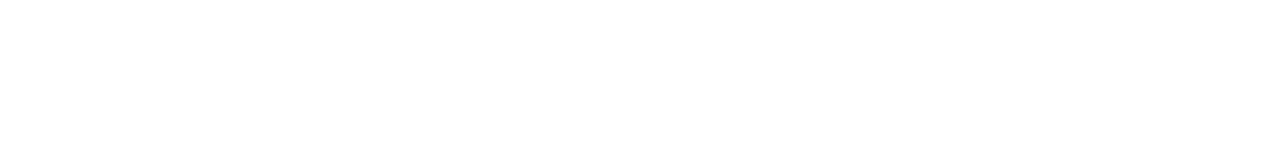
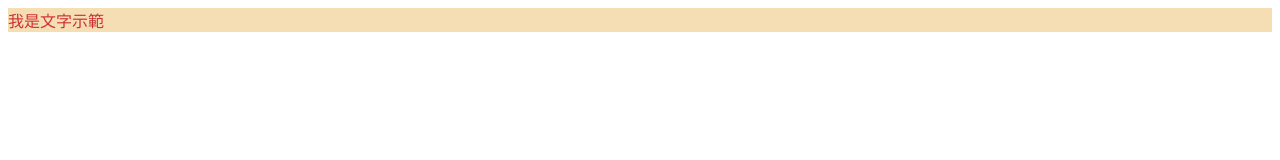
Before and after one commit to Yawara0326/homework, a plain HTML site: page 0711/0711.html in a window 1280 px wide. Drawn offline with Linux system fonts and the light colour scheme.

Commit message:
0711沒新增什麼~整理中

```diff
--- a/0711/0711.html
+++ b/0711/0711.html
@@ -6,8 +6,10 @@
     <meta name="viewport" content="width=device-width, initial-scale=1.0">
     <title>Document</title>
     <link rel="icon" href="favicon.ico" /> <!--網站icon-->
-
+    <link rel="stylesheet" href="style.css">
 </head>
 <body>
+    <div id="test">我是<span>文字</span>示範</div>
+
 </body>
 </html>
--- /dev/null
+++ b/0711/style.css
@@ -0,0 +1,5 @@
+#test{
+    background-color: wheat;
+    color: rgb(205, 50, 50);
+    font-size: 30;
+}
```
Also changed, not shown: 0708css/animation/animation.css (renamed from animation/animation.css), 0708css/animation/animation.html (renamed from animation/animation.html), 0708css/flex練習/flex.css (renamed from flex練習/flex.css), 0708css/flex練習/flex.html (renamed from flex練習/flex.html), 0708css/引入外部檔案的CSS練習/style.css (renamed from 引入外部檔案的CSS練習/style.css), 0708css/引入外部檔案的CSS練習/引入外部2.html (renamed from 引入外部檔案的CSS練習/引入外部2.html), 0708css/引入外部檔案的CSS練習/引入外部CSS.html (renamed from 引入外部檔案的CSS練習/引入外部CSS.html), practice/0707.html (renamed from 0707.html), practice/0707freecodecamp.html (renamed from 0707freecodecamp.html), practice/0707page2.html (renamed from 0707page2.html), practice/1.html (renamed from 1.html).
